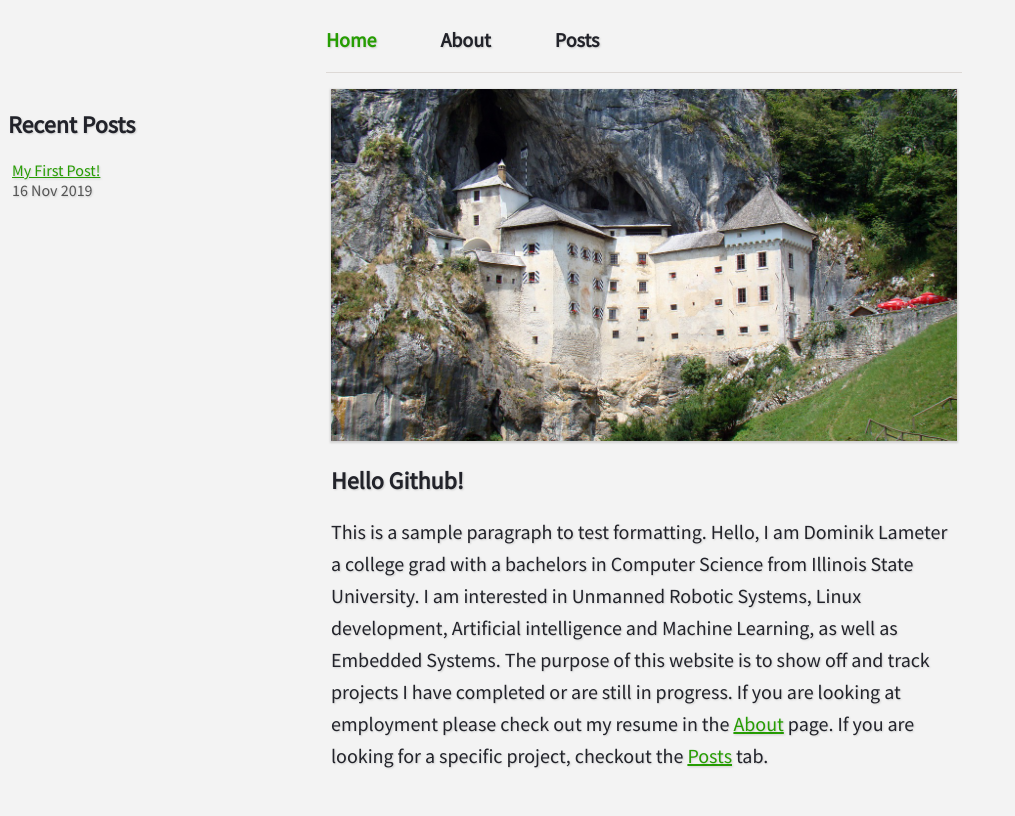
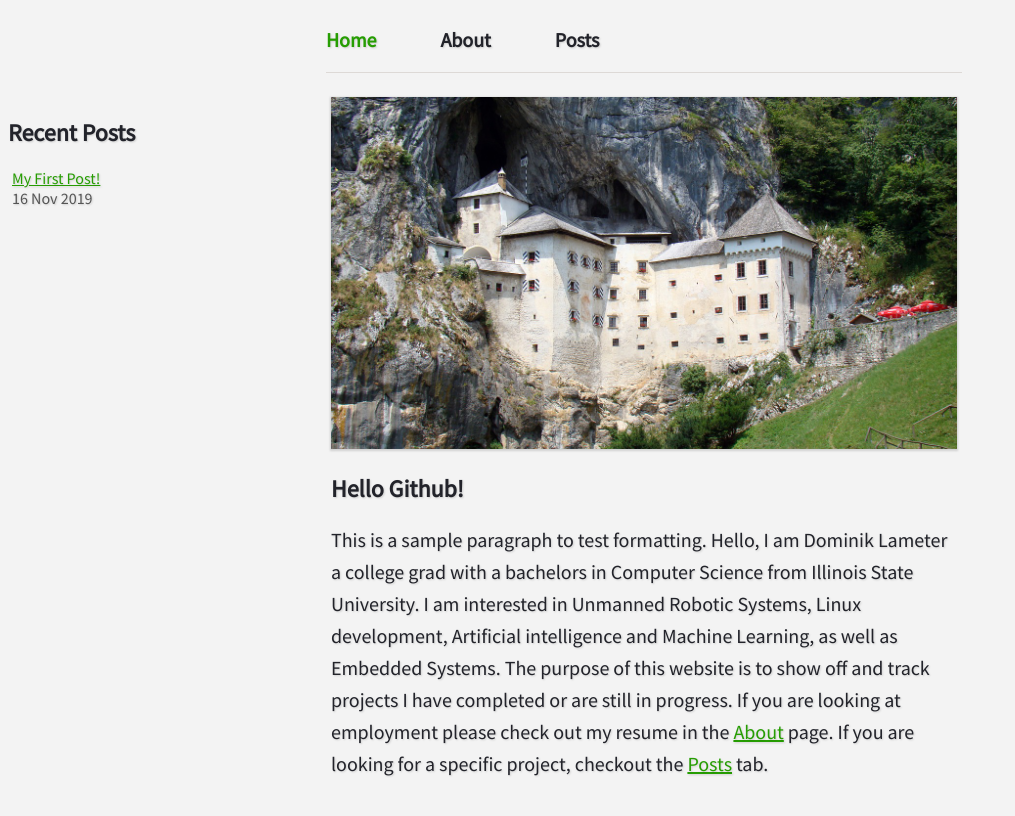
Before and after one commit to dlameter/dlameter.github.io, a Jekyll site: the page built from index.html, in a window 1280 px wide. Shown: the top 816 px of the page, without its empty margins (0-1015 px from the left). Built offline with Jekyll 4.4.1, drawn with Linux system fonts in a browser that asks for light colours.

Commit message:
Increased margins on horizontal rule

```diff
--- a/_sass/main.scss
+++ b/_sass/main.scss
@@ -172,7 +172,7 @@ p {
 .hor-rule {
   background-color: $hor-rule-color;
   height: 1px;
-  margin-bottom: 1rem;
+  margin-bottom: 1.5rem;
   width: 100%;
 }
 
```
